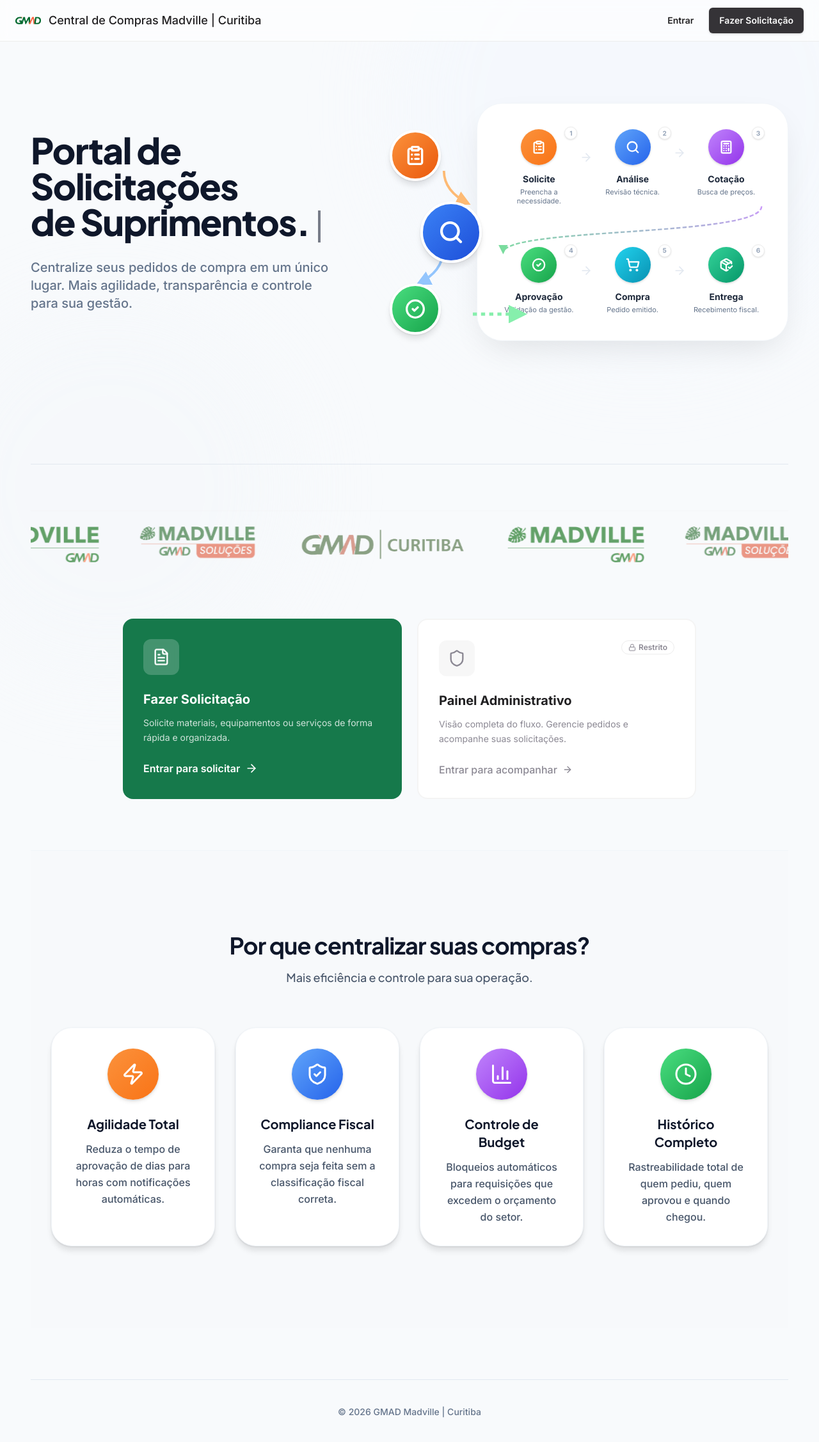
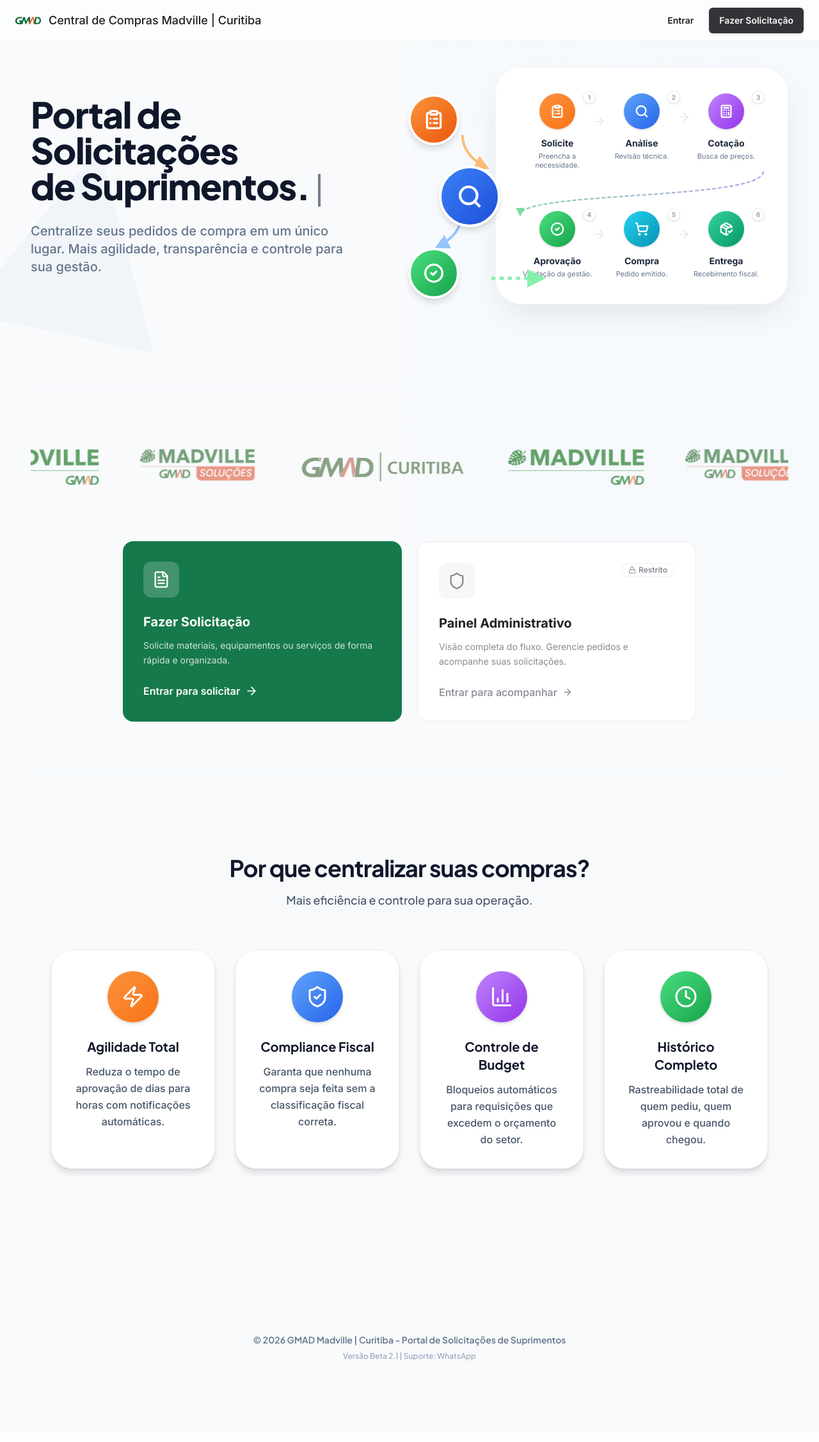
Before and after one commit to borba-anderson/comprasmadville, a React (Vite) app: page / in a window 1280 px wide. Shown: the top 2254 px of the page at 64% size. Built offline with nearby package versions, Linux system fonts and the light colour scheme; the HTML template or start-up script is replaced by a standard one.

Commit message:
Code edited in Lovable Code Editor
Edited UI in Lovable

```diff
--- a/src/pages/Index.tsx
+++ b/src/pages/Index.tsx
@@ -10,7 +10,7 @@ import {
   WorkflowTimeline,
 } from "@/components/home";
 
-// --- TYPEWRITER (Ajustado para evitar pulos de layout) ---
+// --- TYPEWRITER (Mantido) ---
 const TypewriterEffect = ({
   text,
   speed = 40,
@@ -69,7 +69,7 @@ const Index = () => {
   const { user } = useAuth();
 
   return (
-    <div className="min-h-screen bg-[#F8FAFC] relative overflow-x-hidden font-sans selection:bg-blue-100">
+    <div className="min-h-screen bg-[#F8FAFC] relative overflow-x-hidden font-sans">
       <style>
         {`
           @import url('https://fonts.googleapis.com/css2?family=Plus+Jakarta+Sans:wght@400;500;600;700;800&display=swap');
@@ -78,21 +78,28 @@ const Index = () => {
         `}
       </style>
 
-      {/* Background Decorativo Sutil */}
+      {/* Shapes de Fundo Sutis */}
       <div className="absolute inset-0 pointer-events-none z-0">
-        <div className="absolute -top-[10%] -right-[10%] w-[800px] h-[800px] bg-blue-50/50 rounded-full blur-3xl opacity-60"></div>
-        <div className="absolute top-[20%] -left-[10%] w-[600px] h-[600px] bg-slate-100/50 rounded-full blur-3xl opacity-60"></div>
+        <div className="absolute top-0 right-0 w-[50%] h-[50%] bg-gradient-to-bl from-blue-50/50 to-transparent opacity-60"></div>
+        {/* Triângulo sutil */}
+        <svg
+          className="absolute top-[10%] left-[-2%] w-[300px] h-[300px] text-slate-100 rotate-12"
+          viewBox="0 0 100 100"
+          fill="currentColor"
+        >
+          <path d="M 50 0 L 100 100 L 0 100 Z" />
+        </svg>
       </div>
 
       <div className="relative z-10">
         <Header />
 
-        <main className="max-w-[1440px] mx-auto px-6 md:px-12 pt-8 pb-16">
-          {/* HERO SECTION - Grid de 2 Colunas Balanceado */}
-          <section className="grid grid-cols-1 lg:grid-cols-12 gap-12 items-center mb-20 md:mb-32 min-h-[500px]">
-            {/* COLUNA ESQUERDA: Texto (5 colunas) */}
-            <div className="lg:col-span-5 text-center lg:text-left relative z-10">
-              <h1 className="font-jakarta text-[2.75rem] sm:text-5xl md:text-[3.5rem] leading-[1.1] font-extrabold text-[#0F172A] mb-6 tracking-tight">
+        <main className="max-w-[1440px] mx-auto px-6 md:px-12 pt-10 pb-16">
+          {/* HERO SECTION */}
+          <section className="flex flex-col lg:flex-row items-center justify-between gap-12 lg:gap-20 mb-20 md:mb-32">
+            {/* Texto */}
+            <div className="flex-1 text-center lg:text-left">
+              <h1 className="font-jakarta text-[2.5rem] sm:text-5xl md:text-[3.5rem] leading-[1.1] font-extrabold text-[#0F172A] mb-6 tracking-tight">
                 <div className="block min-h-[1.1em]">
                   <TypewriterEffect text="Portal de Solicitações" speed={40} hideCursorOnFinish={true} />
                 </div>
@@ -110,19 +117,16 @@ const Index = () => {
               </p>
             </div>
 
-            {/* COLUNA DIREITA: Diagrama (7 colunas) */}
+            {/* Diagrama */}
             <div
-              className="lg:col-span-7 w-full flex justify-center lg:justify-end animate-fade-in opacity-0"
+              className="flex-1 w-full flex justify-center lg:justify-end animate-fade-in opacity-0"
               style={{ animationDelay: "0.5s", animationFillMode: "forwards" }}
             >
-              {/* Container do diagrama com padding para acomodar os itens flutuantes */}
-              <div className="w-full max-w-[800px] pl-0 lg:pl-12">
-                <HeroFlowDiagram />
-              </div>
+              <HeroFlowDiagram />
             </div>
           </section>
 
-          <div className="border-t border-slate-200 pt-10 mb-16">
+          <div className="border-t border-slate-100 pt-10 mb-16">
             <LogoMarquee />
           </div>
 
@@ -139,8 +143,17 @@ const Index = () => {
 
           <WorkflowTimeline />
 
-          <footer className="py-10 text-center border-t border-slate-200 mt-20">
-            <p className="text-slate-500 text-sm font-medium">© 2026 GMAD Madville | Curitiba</p>
+          {/* FOOTER CORRIGIDO - Estilo limpo e texto correto */}
+          <footer className="py-12 text-center mt-20 border-t border-slate-100">
+            <p className="text-slate-500 text-sm font-semibold font-jakarta">
+              © 2026 GMAD Madville | Curitiba - Portal de Solicitações de Suprimentos
+            </p>
+            <p className="text-slate-400 text-xs mt-2 font-medium font-jakarta">
+              Versão Beta 2.1 | Suporte:{" "}
+              <a href="https://wa.me/5547992189824" className="hover:text-[#107c50] transition-colors">
+                WhatsApp
+              </a>
+            </p>
           </footer>
         </main>
       </div>
```
